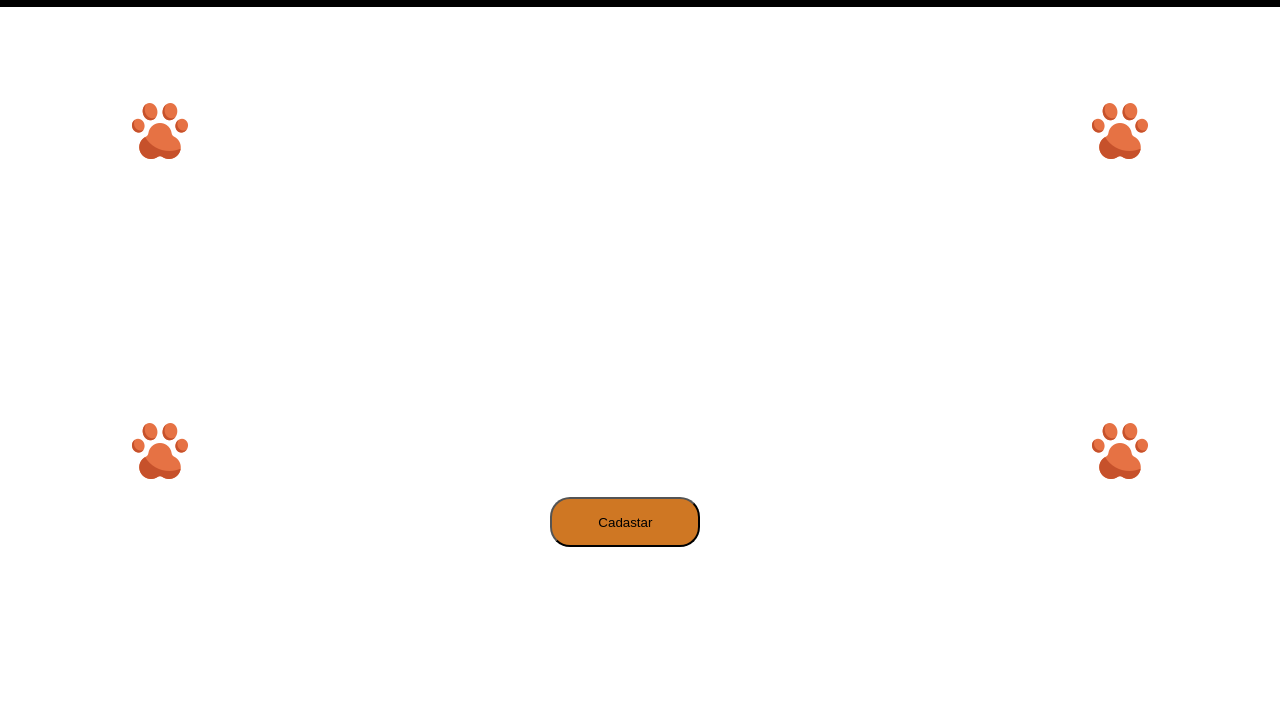
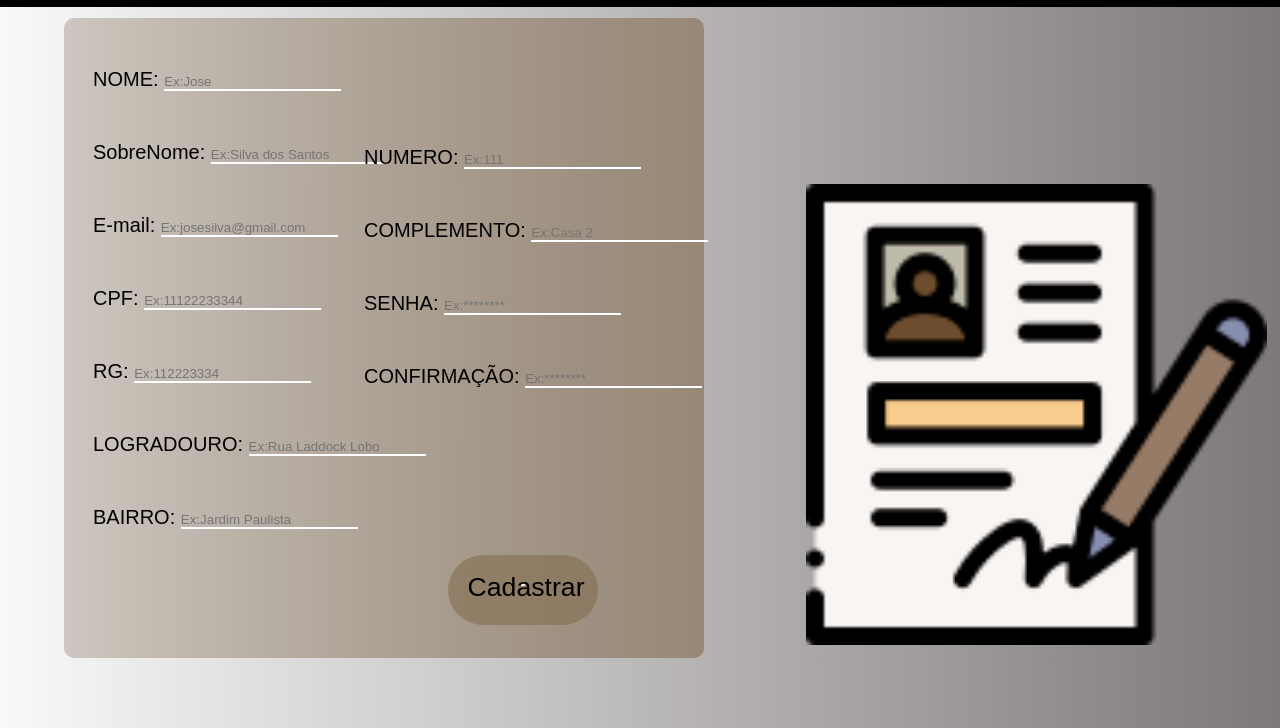
Before and after one commit to Yago-Maragno/Projeto-individual, a plain HTML site: page Public/cadastro.html in a window 1280 px wide. Shown: the part 72-800 px from the top of the page. Drawn offline with Linux system fonts and the light colour scheme.

Commit message:
tela de cadastro final

```diff
--- a/Public/cadastro.css
+++ b/Public/cadastro.css
@@ -46,51 +46,109 @@ li {
     justify-content: space-between;
 }
 
-/* body {
-    background-image: linear-gradient( to right, rgb(79, 79, 79), rgb(0, 0, 0) );
+ body {
+    background-image: linear-gradient( to right, rgb(249, 249, 249), rgb(126, 120, 120) );
     /* background: linear-gradient(#cf7723 #000000); */
-/* } */ */
+ }
 
-label {
-    width: 100%;
-    background-color: aqua;
+.cadastro {
+    width: 50vw;
+    height: 80vh;
+    background-image: linear-gradient( to right, rgba(103, 80, 51, 0.266), rgba(133, 110, 82, 0.621) );
+    /* background-color:rgba(96, 104, 104, 0.107); */
+    margin-top: 7%;
+    margin-left: 5%;
+    border-radius: 10px;
 }
 
-button {
-    margin-top: 40%;
-    margin-left: 43%;
-    width: 150px;
-    height: 50px;
-    border-radius: 20px;
-    color: black;
-    background-color: #cf7723;
+.inputs ul {
+    list-style: none;
+    /* padding: 15px; */
+    font-size: 20px;
+    font-weight: lighter;
+    text-align: center;
+    /* width: 100%; */
+    margin-left: -15%;
+    margin-top: 5%;
+    flex-direction: column;
+    justify-content: space-between;
+    text-align: left;
+}
+.inputs ul li {
+    list-style: none;
+    font-size: 20px;
+    margin-left: 25%;
+    margin-top: 10%;
 }
 
-
-.pata1 {
-    position: absolute;
-    width: 100px;
-    margin-top: -35%;
-    margin-left: 10%;
+.inputs ul li label {
+    color: #000000;
 }
 
-.pata2 {
-    position: absolute;
-    width: 100px;
-    margin-top: -10%;
-    margin-left: 10%;
+.inputs ul li input {
+    border: none;
+    border-bottom: 2px solid #ffffff;
+    background-color: Transparent;
 }
 
-.pata3 {
-    position: absolute;
-    width: 100px;
-    margin-top: -10%;
-    margin-left: 85%;
+.inputs2 ul {
+    list-style: none;
+    padding: 15px;
+    font-size: 20px;
+    font-weight: lighter;
+    text-align: center;
+    margin-left: 25%;
+    margin-top: -70%;
+    flex-direction: column;
+    justify-content: space-between;
+    text-align:left;
+}
+.inputs2 ul li {
+    list-style: none;
+    font-size: 20px;
+    margin-left: 25%;
+    margin-top: 10%;
 }
 
-.pata4 {
+.inputs2 ul li label {
+    color: #000000;
+}
+
+.inputs2 ul li input {
+    border: none;
+    border-bottom: 2px solid #ffffff;
+    background-color: Transparent;
+}
+
+.botao {
+    margin-left: 35%;
+    margin-top: -8%;
+    text-align: center;
+    background-color: rgba(133, 110, 82, 0.621) ;
     position: absolute;
-    width: 100px;
-    margin-top: -35%;
-    margin-left: 85%;
+    width: 150px;
+    height: 70px;
+    font-size:200%;
+    text-decoration: none;
+    cursor: pointer;
+    border-radius: 50px;
 }
+
+.botao p {
+    margin-left: -37%;
+    margin-top: -8%;
+    text-align: center;
+    position: absolute;
+    font-size:200%;
+    text-decoration: none;
+    cursor: pointer;
+    border-radius: 50px;
+    color: #000000;
+}
+
+.imagem {
+    position: absolute;
+    width: 30%;
+    margin-left: 63%;
+    margin-top: -37%;
+}
--- a/Public/cadastro.html
+++ b/Public/cadastro.html
@@ -1,5 +1,6 @@
 <!DOCTYPE html>
 <html lang="en">
+
 <head>
     <meta charset="UTF-8">
     <meta http-equiv="X-UA-Compatible" content="IE=edge">
@@ -8,6 +9,7 @@
     <link rel="stylesheet" href="cadastro.css">
     <title>Document</title>
 </head>
+
 <body>
     <div class="header">
         <div class="container">
@@ -23,58 +25,56 @@
         </div>
     </div>
 
+    <div class="cadastro">
         <div class="inputs">
-            <label for="nome">NOME:</label>
+            <ul>
+                <li> <label for="nome">NOME:</label>
                     <input placeholder="Ex:Jose" id="in_nome" type="text">
-
-            <label for="sobreNome">SobreNome:</label>
+                </li>
+                <li><label for="sobreNome">SobreNome:</label>
                     <input placeholder="Ex:Silva dos Santos" id="in_sobreNome" type="text">
-
-            <label for="email">E-mail:</label>
+                </li>
+                <li> <label for="email">E-mail:</label>
                     <input placeholder="Ex:josesilva@gmail.com" id="in_email" type="email">
-
-            <label for="cpf">CPF:</label>
+                </li>
+                <li><label for="cpf">CPF:</label>
                     <input placeholder="Ex:11122233344" id="in_cpf" type="text">
-
-            <label for="gr">RG:</label>
+                </li>
+                <li><label for="gr">RG:</label>
                     <input placeholder="Ex:112223334" id="in_rg" type="text">
-
-            <label for="logradouro">LOGRADOURO:</label>
+                </li>
+                <li> <label for="logradouro">LOGRADOURO:</label>
                     <input placeholder="Ex:Rua Laddock Lobo" id="in_logradouro" type="text">
-
-            <label for="bairro">BAIRRO:</label>
+                </li>
+                <li> <label for="bairro">BAIRRO:</label>
                     <input placeholder="Ex:Jardim Paulista" id="in_bairro" type="text">
-
-            <label for="numero">NUMERO:</label>
+                </li>
+            </ul>
+        </div>
+        <div class="inputs2">
+            <ul>
+                <li><label for="numero">NUMERO:</label>
                     <input placeholder="Ex:111" id="in_numero" type="number">
-
-            <label for="complemento">COMPLEMENTO:</label>
+                </li>
+                <li> <label for="complemento">COMPLEMENTO:</label>
                     <input placeholder="Ex:Casa 2" id="in_complemento" type="text">
-
-            <label for="senha">SENHA:</label>
+                </li>
+                <li><label for="senha">SENHA:</label>
                     <input placeholder="Ex:********" id="in_senha" type="password">
-
-            <label for="confirmação">CONFIRMAÇÃO DE SENHA:</label>
+                </li>
+                <li><label for="confirmação">CONFIRMAÇÃO:</label>
                     <input placeholder="Ex:********" id="in_confirmacao" type="password">
+                </li>
+            </ul>
+        </div>
     </div>
 
-
     <div class="botao">
-            <button onclick="cadastrar()">Cadastar</button>
+        <button onclick="cadastrar()"><p>Cadastrar</p></button>
     </div>
-        <div class="pata1">
-            <img src="../assets/img/bicho-de-estimacao.png" alt="">
-        </div>
-        <div class="pata2">
-            <img src="../assets/img/bicho-de-estimacao.png" alt="">
-        </div>
-        <div class="pata3">
-            <img src="../assets/img/bicho-de-estimacao.png" alt="">
-        </div>
-        <div class="pata4">
-            <img src="../assets/img/bicho-de-estimacao.png" alt="">
-        </div>
-    </div>
+    <div class="imagem">
+        <img src="../assets/img/cadastro.png" width="120%" alt="">
     </div>
 </body>
+
 </html>
--- a/Public/estilos.css
+++ b/Public/estilos.css
@@ -130,7 +130,7 @@ video {
 .galery .fotos {
     width: 720%;
     animation-name: animacao;
-    animation-duration: 100s;
+    animation-duration: 110s;
     animation-iteration-count: infinite;
 }
 
```
Also changed, not shown: assets/img/cadastro.png (added). Lines whose indentation alone changed are shown as unchanged.
